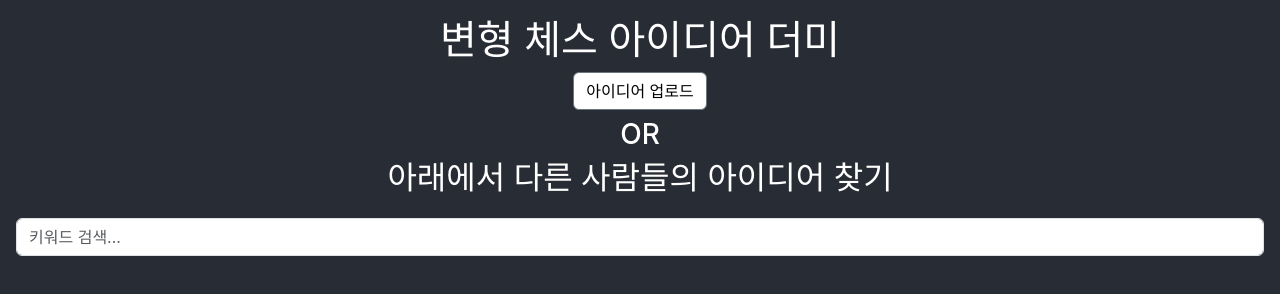
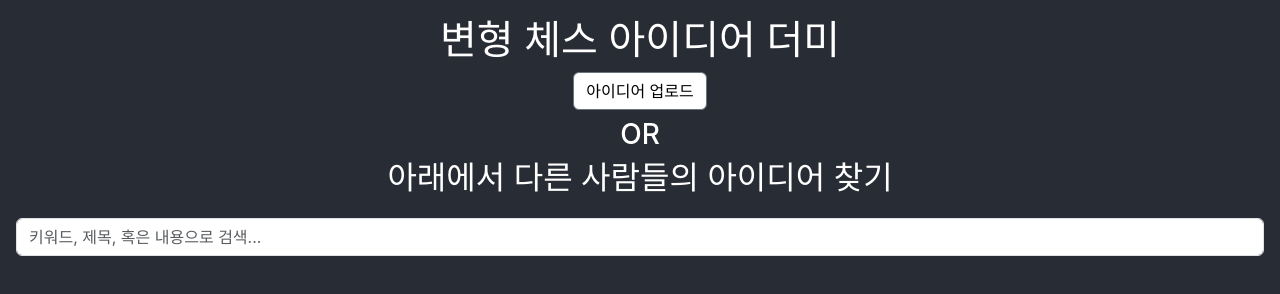
Before and after one commit to dkfzk/dkfzk.github.io, a website: page index.html in a window 1280 px wide. Drawn offline with nearby package versions, Linux system fonts and the light colour scheme; no server answers.

Commit message:
Update index.html

```diff
--- a/index.html
+++ b/index.html
@@ -15,7 +15,7 @@
         <button class="btn btn-outline-secondary" onclick="totwop()">아이디어 업로드</button>
         <h3>OR</h3>
         <h2>아래에서 다른 사람들의 아이디어 찾기</h2>
-        <input id="searchInput" class="form-control" placeholder="키워드 검색..." oninput="searchIdeas()"
+        <input id="searchInput" class="form-control" placeholder="키워드, 제목, 혹은 내용으로 검색..." oninput="searchIdeas()"
             style="margin-top:20px; margin-bottom:20px;">
         <div id="ideaList" style="margin-top:30px;"></div>
     </div>
```
